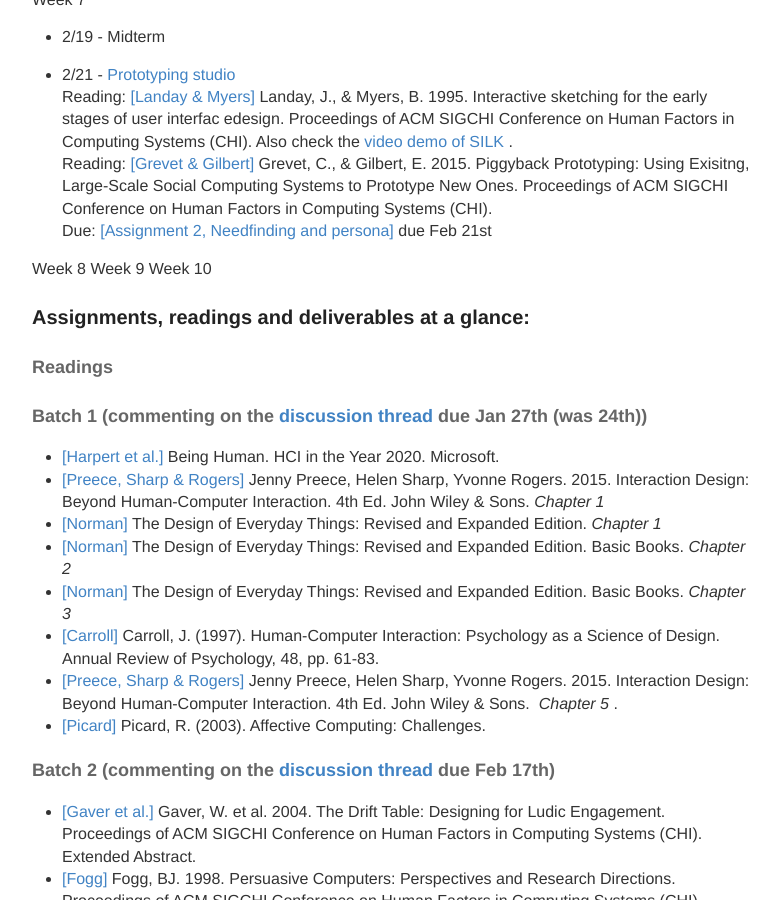
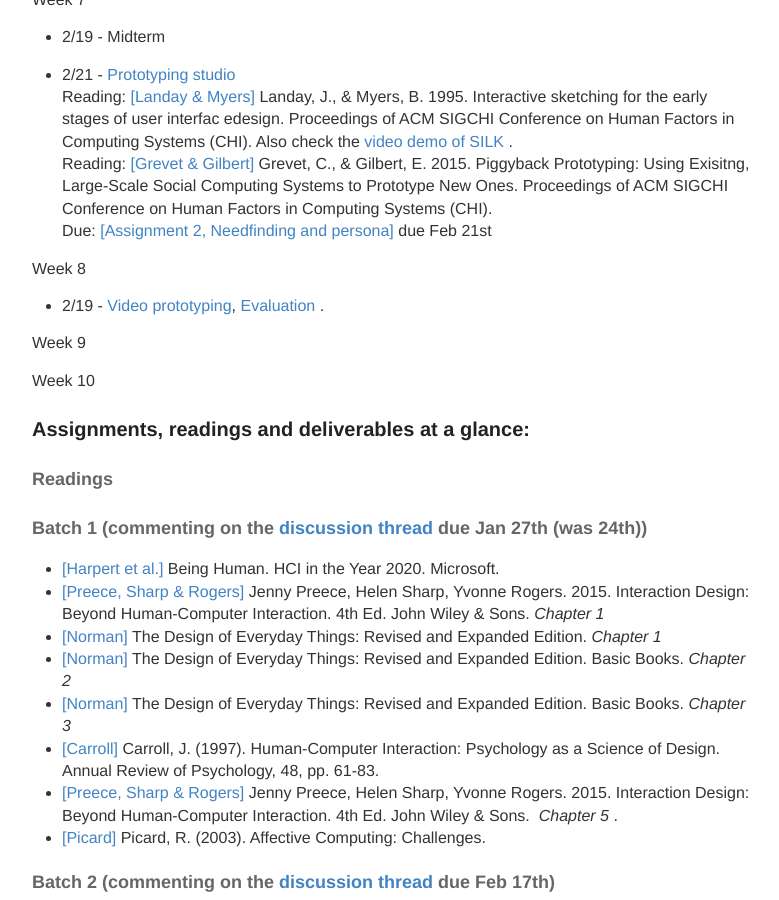
Before and after one commit to hciwang/hciwang.github.io, a Jekyll site: the page built from _posts/2018-3-25-lectures.md, in a window 1280 px wide and 900 px high, scrolled down 2173 px. Shown: the whole window, without its empty margins (248-1027 px from the left). Built offline with Jekyll 4.4.1, drawn with Linux system fonts in a browser that asks for light colours.

Commit message:
Update 2018-3-25-lectures.md

```diff
--- a/_posts/2018-3-25-lectures.md
+++ b/_posts/2018-3-25-lectures.md
@@ -78,8 +78,14 @@
 Due:  [[Assignment 2, Needfinding and persona]](https://canvas.ucdavis.edu/courses/293005/assignments/292305) due Feb 21st
 
 Week 8
+- 2/19 -  [Video prototyping](), [Evaluation]() .
+
+
+
 Week 9
+
 Week 10
+
 
 
 
```
